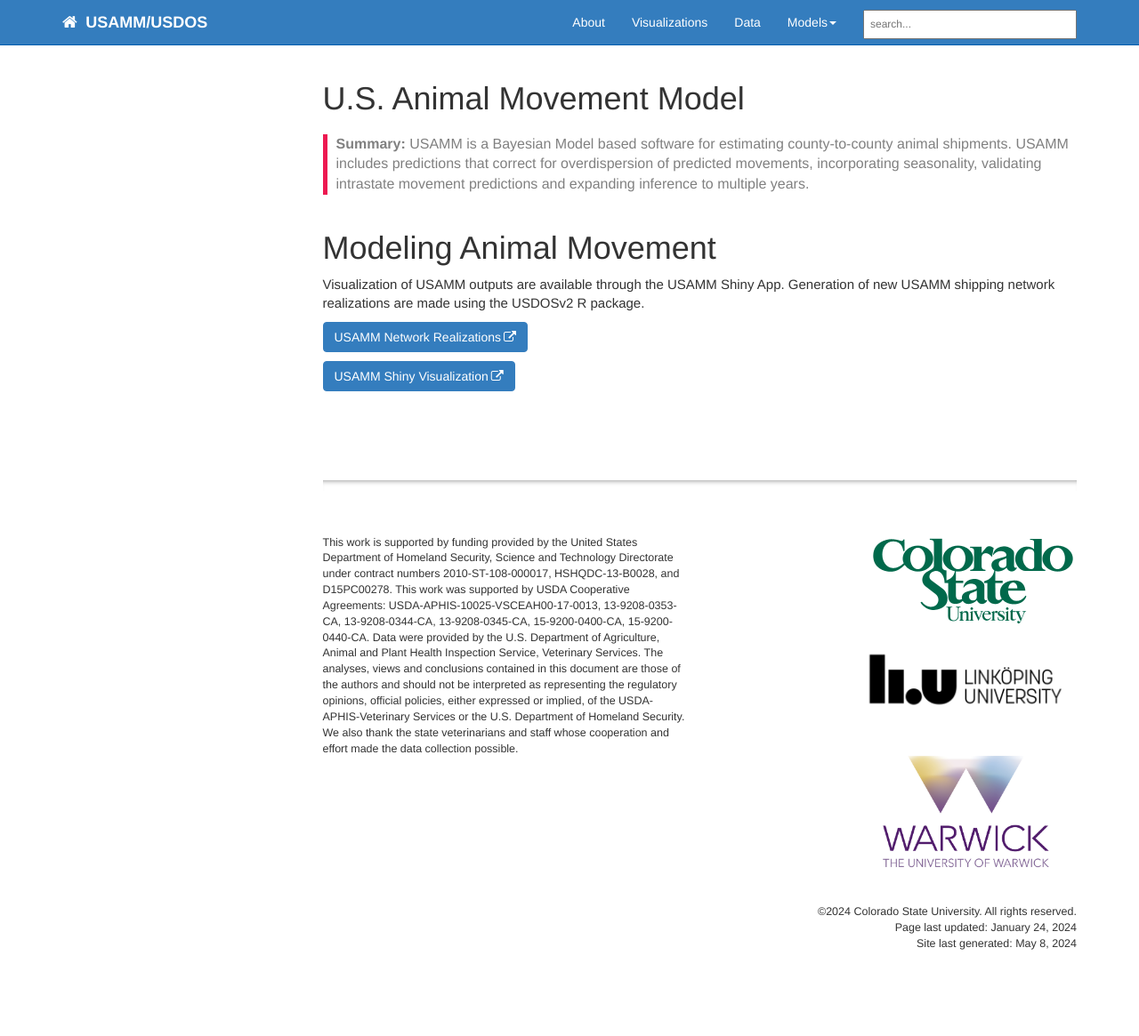
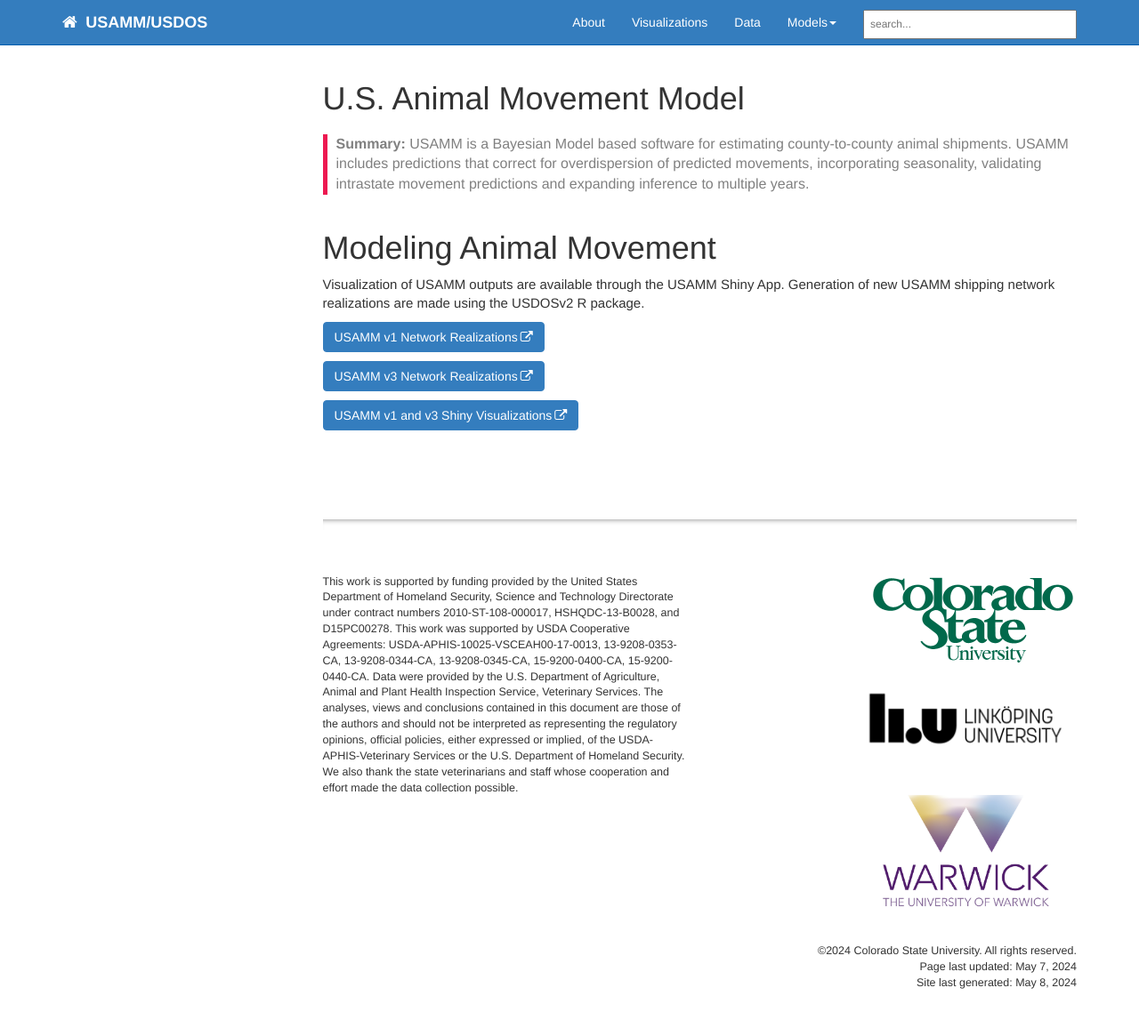
Before and after one commit to webblabb/usammusdos, a Jekyll site: the page built from pages/usamm/usamm.md, in a window 1280 px wide. Shown: the whole page at 89% size. Built offline with Jekyll 4.4.1, drawn with Linux system fonts in a browser that asks for light colours; nearby versions of some CDN libraries; comment, search, counter and statistics services are not loaded; before the commit the page ends 1121 px from its top, so only the background shows below that.

Commit message:
Update usamm.md to have v3 realizations

```diff
--- a/pages/usamm/usamm.md
+++ b/pages/usamm/usamm.md
@@ -1,7 +1,7 @@
 ---
 title: U.S. Animal Movement Model
 keywords:
-last_updated: January 24, 2024
+last_updated: May 7, 2024
 tags:
 summary: USAMM is a Bayesian Model based software for estimating county-to-county animal shipments. USAMM includes predictions that correct for overdispersion of predicted movements, incorporating seasonality, validating intrastate movement predictions and expanding inference to multiple years.
 sidebar:
@@ -13,6 +13,8 @@ folder: usamm
 
 Visualization of USAMM outputs are available through the USAMM Shiny App.  Generation of new USAMM shipping network realizations are made using the USDOSv2 R package.
 
-<a href="https://hdl.handle.net/10217/194169" class="btn btn-primary">USAMM Network Realizations</a>
+<a href="https://hdl.handle.net/10217/194169" class="btn btn-primary">USAMM v1 Network Realizations</a>
 
-<a href="https://webblabb.github.io/usammusdos/shiny.html" class="btn btn-primary">USAMM Shiny Visualization</a>
+<a href="https://hdl.handle.net/10217/234115" class="btn btn-primary">USAMM v3 Network Realizations</a>
+
+<a href="https://webblabb.github.io/usammusdos/shiny.html" class="btn btn-primary">USAMM v1 and v3 Shiny Visualizations</a>
```
